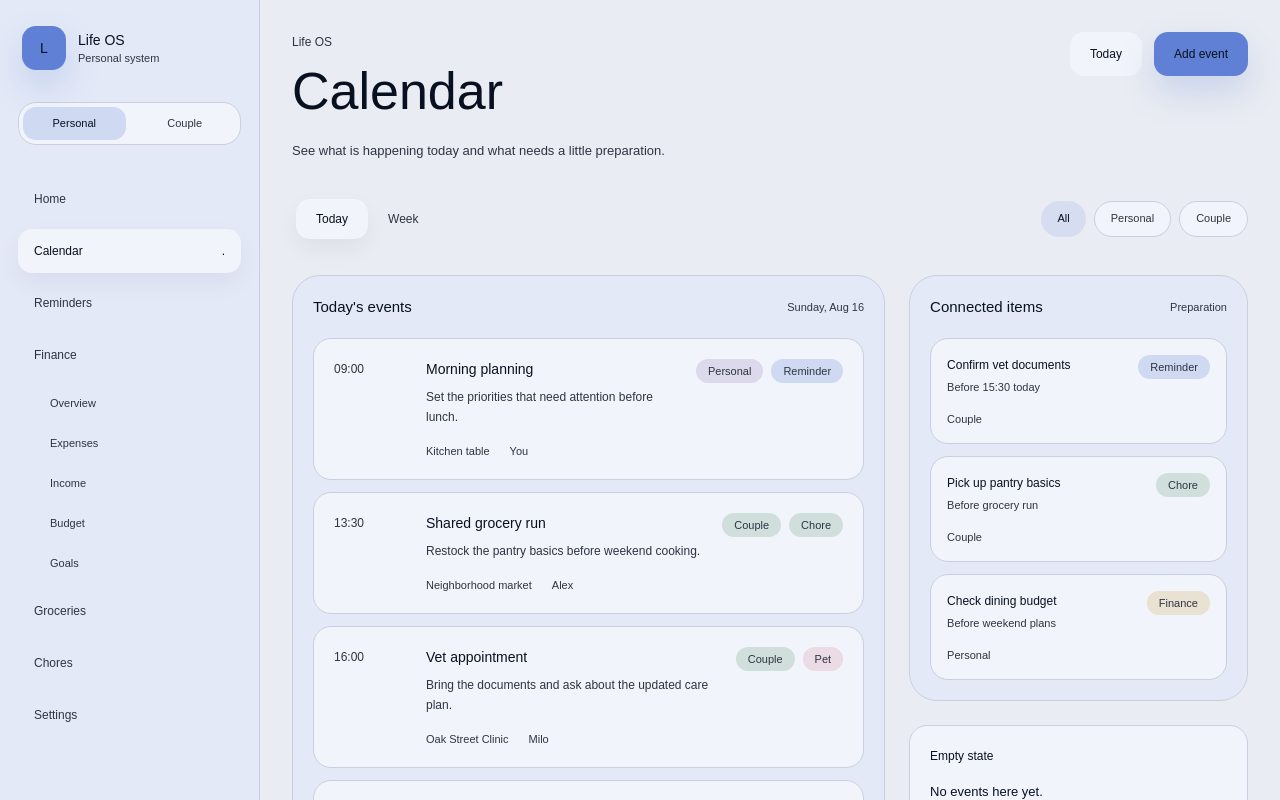
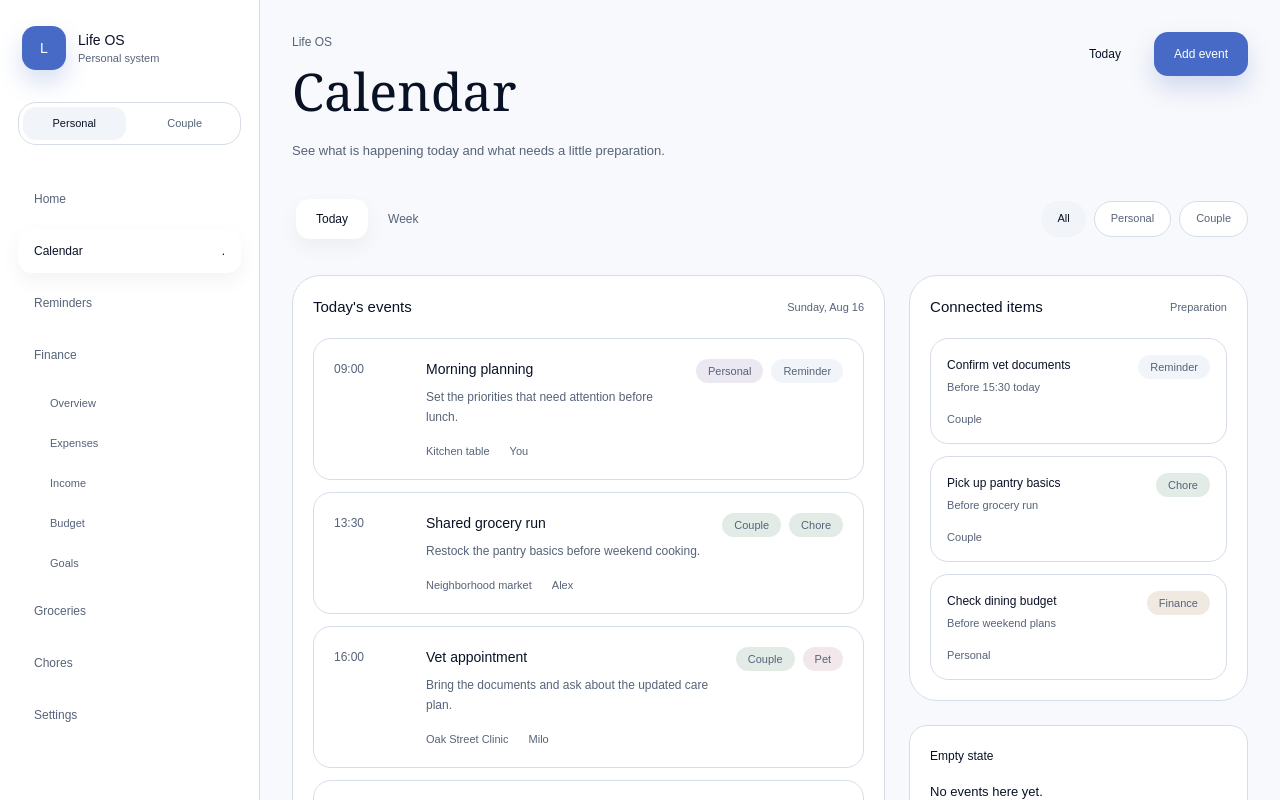
Before and after one commit to jfcjules/life-os, a Next.js app: page /calendar in a window 1280 px wide. Shown: the top 800 px of the page. Built offline with nearby package versions, Linux system fonts and the light colour scheme; a web font is replaced by a local one.

Commit message:
feat(ui): apply visual system palette and typography

```diff
--- a/src/app/globals.css
+++ b/src/app/globals.css
@@ -1,24 +1,32 @@
 @import "tailwindcss";
 
 :root {
-  --background: #e9ecf2;
-  --foreground: #081120;
+  --background: #f8f9fc;
+  --foreground: #091225;
+  --font-display: Georgia, "Times New Roman", serif;
 
-  --color-action-primary: #5f80d4;
-  --color-action-secondary: #cfd9f2;
+  --background-page: #f8f9fc;
+  --surface-raised: #ffffff;
+  --surface-content: #ffffff;
+  --surface-focal: #e6edf9;
+  --surface-subtle: #f1f4f8;
 
-  --background-page: #e9ecf2;
-  --surface-content: #e3e9f7;
-  --surface-raised: #f1f4fa;
+  --color-action-primary: #466ac5;
+  --color-action-secondary: var(--surface-subtle);
+  --text-on-action-primary: #ffffff;
 
-  --text-primary: #081120;
-  --text-muted: #2d3542;
-  --border-subtle: #c8d0df;
+  --text-primary: #091225;
+  --text-muted: #566378;
+  --border-subtle: #d6dde8;
 
-  --accent-green: #7ea88b;
-  --accent-lilac: #a594c7;
-  --accent-rose: #d69ba8;
-  --accent-amber: #d5b276;
+  --color-semantic-income: #4d8063;
+  --color-semantic-expense: #a25f71;
+  --color-semantic-attention: #94612c;
+  --color-semantic-context: #6f5b9a;
+  --accent-green: var(--color-semantic-income);
+  --accent-lilac: var(--color-semantic-context);
+  --accent-rose: var(--color-semantic-expense);
+  --accent-amber: var(--color-semantic-attention);
 
   --radius-sm: 12px;
   --radius-action: 14px;
@@ -26,20 +34,20 @@
   --radius-lg: 28px;
   --radius-shell: 34px;
 
-  --shadow-shell: 0 24px 35px rgba(8, 17, 32, 0.1);
-  --shadow-action: 0 16px 34px rgba(95, 128, 212, 0.24);
-  --shadow-surface: 0 10px 24px rgba(8, 17, 32, 0.05);
-  --shadow-dialog: 0 24px 70px rgba(8, 17, 32, 0.16);
+  --shadow-shell: 0 24px 35px rgba(9, 18, 37, 0.08);
+  --shadow-action: 0 12px 24px rgba(70, 106, 197, 0.22);
+  --shadow-surface: 0 8px 20px rgba(9, 18, 37, 0.05);
+  --shadow-dialog: 0 24px 70px rgba(9, 18, 37, 0.16);
 
-  --overlay-scrim: rgba(8, 17, 32, 0.32);
-  --action-selected: rgba(207, 217, 242, 0.72);
-  --action-hover-border: rgba(95, 128, 212, 0.34);
-  --placeholder-muted: rgba(45, 53, 66, 0.62);
-  --surface-content-muted: rgba(227, 233, 247, 0.68);
-  --accent-green-muted: rgba(126, 168, 139, 0.28);
-  --accent-lilac-muted: rgba(165, 148, 199, 0.28);
-  --accent-rose-muted: rgba(214, 155, 168, 0.28);
-  --accent-amber-muted: rgba(213, 178, 118, 0.3);
+  --overlay-scrim: rgba(9, 18, 37, 0.32);
+  --action-selected: #f1f4f8;
+  --action-hover-border: rgba(70, 106, 197, 0.38);
+  --placeholder-muted: rgba(86, 99, 120, 0.62);
+  --surface-content-muted: #f1f4f8;
+  --accent-green-muted: rgba(77, 128, 99, 0.16);
+  --accent-lilac-muted: rgba(111, 91, 154, 0.14);
+  --accent-rose-muted: rgba(162, 95, 113, 0.14);
+  --accent-amber-muted: rgba(148, 97, 44, 0.14);
 }
 
 @theme inline {
--- a/src/components/design-system/app-shell.tsx
+++ b/src/components/design-system/app-shell.tsx
@@ -35,7 +35,7 @@ function MobileNavigation({
     <div className="hidden min-w-0 border-b border-[var(--border-subtle)] bg-[var(--surface-content)] px-5 py-4 max-lg:block max-sm:px-4">
       <div className="flex min-w-0 items-center justify-between gap-4">
         <div className="flex min-w-0 items-center gap-3">
-          <div className="grid size-10 place-items-center rounded-[var(--radius-action)] bg-[var(--color-action-primary)] text-[13px] font-medium shadow-[var(--shadow-action)]">
+          <div className="grid size-10 place-items-center rounded-[var(--radius-action)] bg-[var(--color-action-primary)] text-[13px] font-medium text-[var(--text-on-action-primary)] shadow-[var(--shadow-action)]">
             L
           </div>
           <div className="min-w-0">
--- a/src/components/design-system/button.tsx
+++ b/src/components/design-system/button.tsx
@@ -9,10 +9,11 @@ type ButtonProps = ButtonHTMLAttributes<HTMLButtonElement> & {
 
 const buttonVariants: Record<ButtonVariant, string> = {
   primary:
-    "bg-[var(--color-action-primary)] text-[var(--text-primary)] shadow-[var(--shadow-action)]",
+    "bg-[var(--color-action-primary)] text-[var(--text-on-action-primary)] shadow-[var(--shadow-action)]",
   secondary:
-    "bg-[var(--color-action-secondary)] text-[var(--text-primary)]",
-  ghost: "bg-[var(--surface-raised)] text-[var(--text-primary)]",
+    "border border-[var(--border-subtle)] bg-[var(--color-action-secondary)] text-[var(--text-primary)]",
+  ghost:
+    "border border-transparent bg-transparent text-[var(--text-primary)] hover:bg-[var(--surface-subtle)]",
 };
 
 export function Button({
--- a/src/components/design-system/empty-workspace.tsx
+++ b/src/components/design-system/empty-workspace.tsx
@@ -16,7 +16,7 @@ export function EmptyWorkspace({
             <p className="text-[12px] leading-5 text-[var(--text-muted)]">
               {eyebrow}
             </p>
-            <h1 className="mt-3 text-[42px] font-medium leading-[1.05] text-[var(--text-primary)] sm:text-[52px]">
+            <h1 className="mt-3 font-[family-name:var(--font-display)] text-[42px] font-medium leading-[1.05] text-[var(--text-primary)] sm:text-[52px]">
               {title}
             </h1>
           </div>
--- a/src/components/design-system/quick-add.tsx
+++ b/src/components/design-system/quick-add.tsx
@@ -194,7 +194,7 @@ export function QuickAddModal({
               key={step}
               className={`rounded-full px-3 py-2 text-[10px] leading-3 ${
                 step === activeStep
-                  ? "bg-[var(--color-action-primary)] text-[var(--text-primary)]"
+                  ? "bg-[var(--color-action-primary)] text-[var(--text-on-action-primary)]"
                   : "bg-[var(--surface-raised)] text-[var(--text-muted)]"
               }`}
             >
--- a/src/components/design-system/sidebar.tsx
+++ b/src/components/design-system/sidebar.tsx
@@ -34,7 +34,7 @@ export function Sidebar({
     <aside className="flex min-h-full flex-col justify-between border-r border-[var(--border-subtle)] bg-[var(--surface-content)] px-[18px] py-[26px] max-lg:hidden">
       <div>
         <div className="flex items-center gap-3 px-1">
-          <div className="grid size-11 place-items-center rounded-[var(--radius-action)] bg-[var(--color-action-primary)] text-sm font-medium shadow-[var(--shadow-action)]">
+          <div className="grid size-11 place-items-center rounded-[var(--radius-action)] bg-[var(--color-action-primary)] text-sm font-medium text-[var(--text-on-action-primary)] shadow-[var(--shadow-action)]">
             L
           </div>
           <div>
--- a/src/features/calendar/components/calendar-workspace.tsx
+++ b/src/features/calendar/components/calendar-workspace.tsx
@@ -97,7 +97,7 @@ export function CalendarWorkspace() {
             <p className="text-[12px] leading-5 text-[var(--text-muted)]">
               Life OS
             </p>
-            <h1 className="mt-3 text-[42px] font-medium leading-[1.05] text-[var(--text-primary)] sm:text-[52px]">
+            <h1 className="mt-3 font-[family-name:var(--font-display)] text-[42px] font-medium leading-[1.05] text-[var(--text-primary)] sm:text-[52px]">
               Calendar
             </h1>
             <p className="mt-5 max-w-[560px] text-[13px] leading-6 text-[var(--text-muted)]">
--- a/src/features/finance/components/expense-history.tsx
+++ b/src/features/finance/components/expense-history.tsx
@@ -298,7 +298,7 @@ function SortGroup({
               aria-pressed={isSelected}
               className={`min-h-9 rounded-[var(--radius-action)] px-3 text-[10px] transition ${
                 isSelected
-                  ? "bg-[var(--color-action-primary)] font-medium text-[var(--text-primary)] shadow-[var(--shadow-action)]"
+                  ? "bg-[var(--color-action-primary)] font-medium text-[var(--text-on-action-primary)] shadow-[var(--shadow-action)]"
                   : "bg-[var(--surface-raised)] text-[var(--text-muted)]"
               }`}
               onClick={() => onChangeSort(value)}
--- a/src/features/finance/components/finance-workspace.tsx
+++ b/src/features/finance/components/finance-workspace.tsx
@@ -120,6 +120,7 @@ export function FinanceWorkspace({
 }: {
   activeSection?: FinanceSection;
 }) {
+  const usesEditorialHeading = activeSection === "Overview";
   const today = useMemo(() => new Date(), []);
   const seedExpenses = useMemo(() => createSeedExpenses(today), [today]);
   const seedIncome = useMemo(() => createSeedIncome(), []);
@@ -662,10 +663,25 @@ export function FinanceWorkspace({
       <div className="flex min-h-full flex-col gap-6">
         <header className="flex items-start justify-between gap-6 max-md:flex-col">
           <div className="max-w-[700px]">
-            <h1 className="text-[42px] font-medium leading-[1.05] text-[var(--text-primary)] sm:text-[52px]">
+            {usesEditorialHeading ? (
+              <p className="text-[11px] font-medium uppercase tracking-[0.16em] text-[var(--text-muted)]">
+                Finance
+              </p>
+            ) : null}
+            <h1
+              className={`font-[family-name:var(--font-display)] font-medium text-[var(--text-primary)] ${
+                usesEditorialHeading
+                  ? "mt-3 font-[family-name:var(--font-display)] text-[48px] leading-[0.98] sm:text-[60px]"
+                  : "text-[42px] leading-[1.05] sm:text-[52px]"
+              }`}
+            >
               {sectionMeta.title}
             </h1>
-            <p className="mt-3 max-w-[420px] text-[13px] leading-6 text-[var(--text-muted)]">
+            <p
+              className={`${
+                usesEditorialHeading ? "mt-4" : "mt-3"
+              } max-w-[420px] text-[13px] leading-6 text-[var(--text-muted)]`}
+            >
               {sectionMeta.description}
             </p>
           </div>
```
Also changed, not shown: 2 other files (tests, documents, lock files or other folders).
